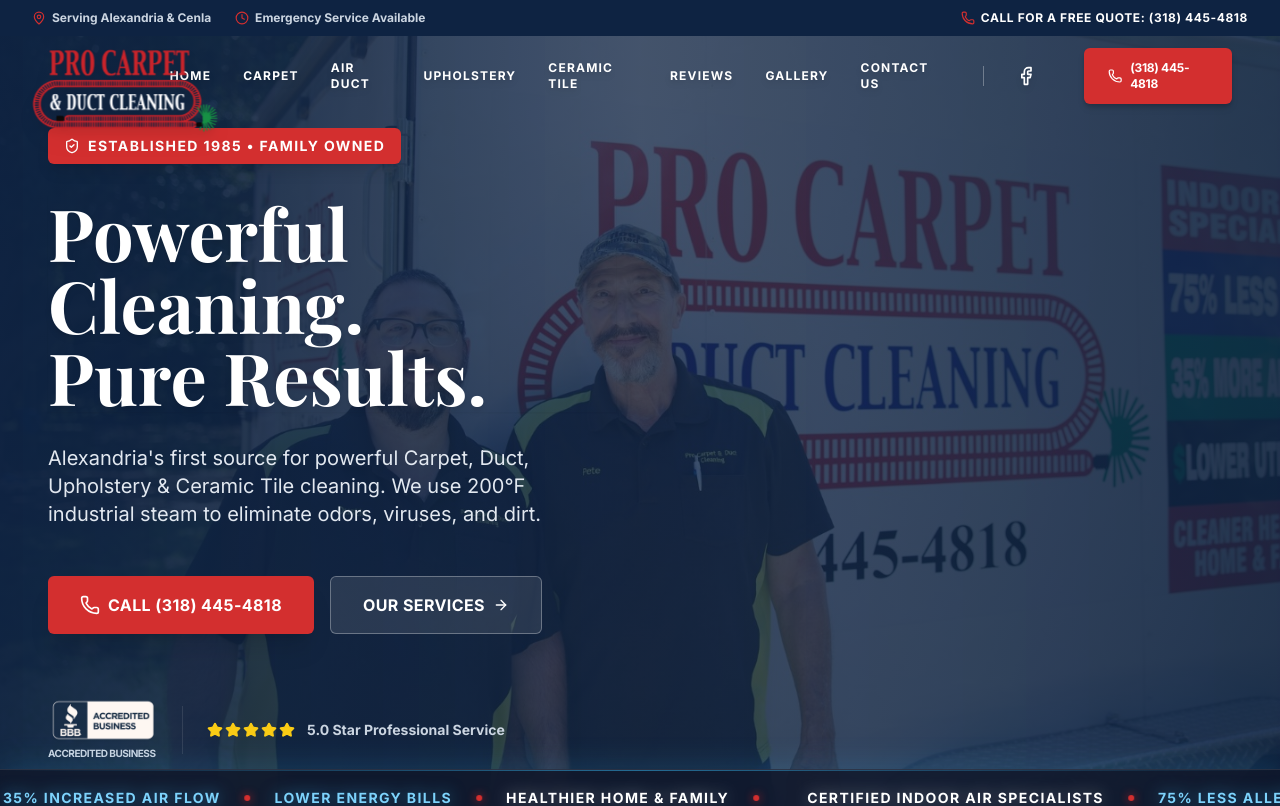
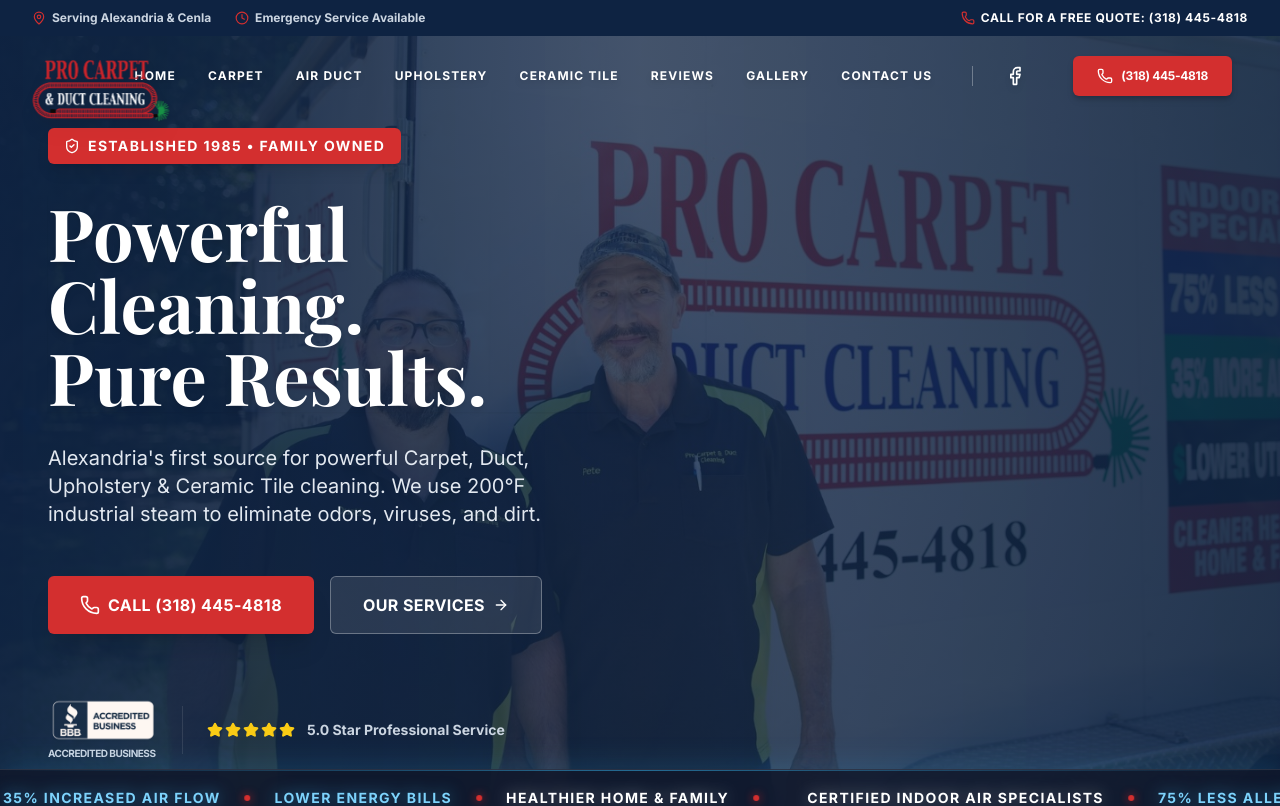
Before and after one commit to Founditmarketing/Pro-carpet-and-duct, a React (Vite) app: page / in a window 1280 px wide. Shown: the top 806 px of the page. Built offline with nearby package versions, Linux system fonts and the light colour scheme; a web font is replaced by a local one.

Commit message:
fix(ui): enforce single-line desktop navigation on tablet and iPad Pro viewports without jumbling

```diff
--- a/src/App.tsx
+++ b/src/App.tsx
@@ -57,11 +57,11 @@
             <img
               src="/procarpetlogotransparent-2.png"
               alt="Pro Carpet & Duct Logo"
-              className={`w-auto object-contain origin-left transition-all duration-500 ease-out ${isScrolled ? 'h-10 md:h-[70%] lg:h-full scale-100 mt-0 drop-shadow-md' : 'h-12 md:h-full scale-100 lg:scale-[1.35] mt-1 lg:mt-7 drop-shadow-lg'}`}
+              className={`w-auto object-contain origin-left transition-all duration-500 ease-out ${isScrolled ? 'h-10 md:h-[70%] lg:h-full scale-100 mt-0 drop-shadow-md' : 'h-12 md:h-full scale-100 lg:scale-[1.1] xl:scale-[1.35] mt-1 lg:mt-7 drop-shadow-lg'}`}
             />
           </div>
 
-          <div className="hidden lg:flex items-center gap-6 xl:gap-8 text-xs font-bold text-white drop-shadow-md justify-end flex-grow pr-4">
+          <div className="hidden lg:flex items-center gap-3 xl:gap-8 text-[10px] xl:text-xs font-bold text-white drop-shadow-md justify-end flex-grow pr-2 xl:pr-4 whitespace-nowrap">
             <Link to="/" className="hover:text-secondary transition-colors uppercase tracking-widest">Home</Link>
             <Link to="/carpet" className="hover:text-secondary transition-colors uppercase tracking-widest">Carpet</Link>
             <Link to="/air-duct" className="hover:text-secondary transition-colors uppercase tracking-widest">Air Duct</Link>
@@ -71,12 +71,12 @@
             <Link to="/gallery" className="hover:text-secondary transition-colors uppercase tracking-widest">Gallery</Link>
             <Link to="/contact" className="hover:text-secondary transition-colors uppercase tracking-widest">Contact Us</Link>
 
-            <div className="flex items-center ml-2 border-l border-white/30 pl-6 xl:pl-8">
+            <div className="flex items-center ml-1 xl:ml-2 border-l border-white/30 pl-3 xl:pl-8">
               <a href="https://www.facebook.com/procarpetandductcleaning/" target="_blank" rel="noreferrer" className="hover:text-secondary transition-transform hover:scale-110"><Facebook className="w-5 h-5" /></a>
             </div>
 
-            <a href="tel:+13184454818" className="bg-secondary text-white px-6 py-3 rounded-md hover:bg-red-700 transition-all flex items-center gap-2 shadow-md hover:shadow-lg transform hover:-translate-y-0.5 font-bold uppercase tracking-tight ml-4">
-              <Phone className="w-4 h-4" />
+            <a href="tel:+13184454818" className="bg-secondary text-white px-3 py-2 xl:px-6 xl:py-3 rounded-md hover:bg-red-700 transition-all flex items-center gap-1 xl:gap-2 shadow-md hover:shadow-lg transform hover:-translate-y-0.5 font-bold uppercase tracking-tight ml-3 xl:ml-4 text-[10px] xl:text-xs">
+              <Phone className="w-3 h-3 xl:w-4 xl:h-4" />
               (318) 445-4818
             </a>
           </div>
```
